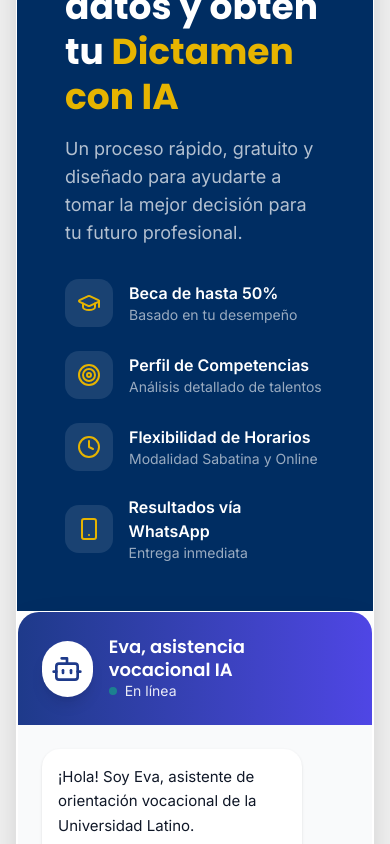
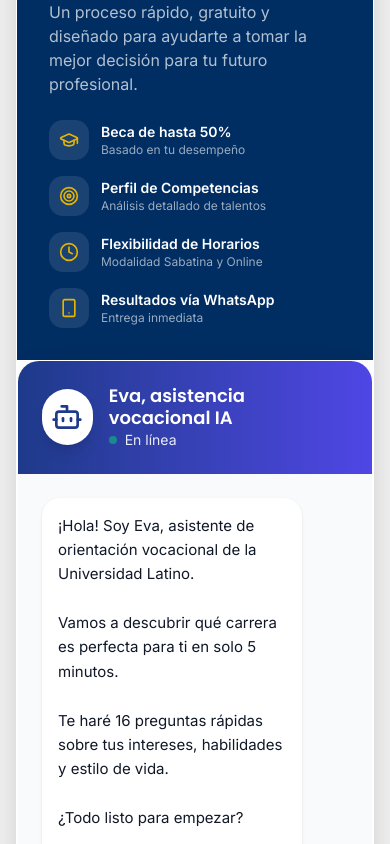
Before and after one commit to LEANDRO140514/universidad-latino-landing, a Next.js app: page / in a window 390 px wide. Shown: the part 4260-5104 px from the top of the page. Built offline with nearby package versions, Linux system fonts and the light colour scheme.

Commit message:
Auto-sync after agent response

```diff
--- a/src/app/page.tsx
+++ b/src/app/page.tsx
@@ -157,57 +157,41 @@ export default function Home() {
       </section>
 
       {/* Formulario / Registro Section */}
-      <section id="chatbot-section" className="py-24 bg-[#F4F4F4]">
-        <div className="container mx-auto px-4">
-          <div className="max-w-6xl mx-auto bg-white rounded-[3rem] shadow-2xl overflow-hidden flex flex-col lg:grid lg:grid-cols-[45%_55%] border border-white">
-            <div className="p-12 lg:p-20 bg-[#002D62] text-white space-y-8 flex flex-col justify-center">
-              <div className="space-y-4">
-                <h2 className="text-4xl lg:text-5xl font-bold leading-tight">Registra tus datos y obtén tu <span className="text-[#E6B400]">Dictamen con IA</span></h2>
-                <p className="text-white/70 text-lg">Un proceso rápido, gratuito y diseñado para ayudarte a tomar la mejor decisión para tu futuro profesional.</p>
+      <section id="chatbot-section" className="py-12 bg-[#F4F4F4] min-h-[calc(100vh-80px)] flex flex-col">
+        <div className="container mx-auto px-4 flex-1 flex flex-col">
+          <div className="flex-1 max-w-6xl mx-auto w-full bg-white rounded-[2rem] md:rounded-[3rem] shadow-2xl overflow-hidden flex flex-col lg:grid lg:grid-cols-[40%_60%] border border-white">
+            <div className="p-8 lg:p-16 bg-[#002D62] text-white space-y-6 flex flex-col justify-center">
+              <div className="space-y-3">
+                <h2 className="text-3xl lg:text-5xl font-bold leading-tight">Registra tus datos y obtén tu <span className="text-[#E6B400]">Dictamen con IA</span></h2>
+                <p className="text-white/70 text-base lg:text-lg">Un proceso rápido, gratuito y diseñado para ayudarte a tomar la mejor decisión para tu futuro profesional.</p>
               </div>
 
-              <div className="space-y-6">
+              <div className="grid grid-cols-1 sm:grid-cols-2 lg:grid-cols-1 gap-4 lg:gap-6">
                 {[
                   { icon: GraduationCap, title: "Beca de hasta 50%", desc: "Basado en tu desempeño" },
                   { icon: Target, title: "Perfil de Competencias", desc: "Análisis detallado de talentos" },
                   { icon: Clock, title: "Flexibilidad de Horarios", desc: "Modalidad Sabatina y Online" },
                   { icon: Smartphone, title: "Resultados vía WhatsApp", desc: "Entrega inmediata" }
                 ].map((item, i) => (
-                  <div key={i} className="flex items-center gap-4">
-                    <div className="w-12 h-12 bg-white/10 rounded-xl flex items-center justify-center">
-                      <item.icon className="w-6 h-6 text-[#E6B400]" />
+                  <div key={i} className="flex items-center gap-3">
+                    <div className="w-10 h-10 bg-white/10 rounded-xl flex items-center justify-center shrink-0">
+                      <item.icon className="w-5 h-5 text-[#E6B400]" />
                     </div>
                     <div>
-                      <p className="font-bold">{item.title}</p>
-                      <p className="text-sm text-white/60">{item.desc}</p>
+                      <p className="font-bold text-sm lg:text-base">{item.title}</p>
+                      <p className="text-xs text-white/60">{item.desc}</p>
                     </div>
                   </div>
                 ))}
               </div>
             </div>
 
-            <div className="relative min-h-[700px] bg-white">
+            <div className="relative flex-1 min-h-[500px] lg:min-h-[600px] bg-white">
               <TypebotChat />
             </div>
           </div>
         </div>
       </section>
-
-      {/* Footer minimal */}
-      <footer className="py-16 bg-white text-center text-sm border-t border-gray-100">
-        <div className="container mx-auto px-4">
-          <img
-            src="https://slelguoygbfzlpylpxfs.supabase.co/storage/v1/render/image/public/project-uploads/58874ed2-ae97-440c-b760-db483a0ae966/logo-horizontal-grande-2048x205-1769155392357.png?width=500&height=50&resize=contain"
-            alt="Universidad Latino"
-            className="h-10 w-auto mx-auto mb-8"
-          />
-          <p className="text-[#002D62] font-semibold">© {new Date().getFullYear()} Universidad Latino. Todos los derechos reservados.</p>
-          <div className="flex justify-center gap-6 mt-4">
-            <a href="#" className="text-gray-400 hover:text-[#002D62] transition-colors">Aviso de Privacidad</a>
-            <a href="#" className="text-gray-400 hover:text-[#002D62] transition-colors">Términos y Condiciones</a>
-          </div>
-        </div>
-      </footer>
     </main>
   );
 }
--- a/src/components/TypebotChat.tsx
+++ b/src/components/TypebotChat.tsx
@@ -149,32 +149,16 @@ export function TypebotChat() {
   const messagesEndRef = useRef<HTMLDivElement>(null);
   const router = useRouter();
 
-  const scrollToBottom = (behavior: ScrollBehavior = "smooth") => {
+    const scrollToBottom = () => {
       if (messagesEndRef.current) {
-      messagesEndRef.current.scrollIntoView({ behavior, block: "nearest" });
+        messagesEndRef.current.scrollIntoView({ behavior: "smooth" });
       }
     };
 
     // Efecto para auto-scroll cuando cambian los mensajes o el estado de escritura
     useEffect(() => {
-    const timer = setTimeout(() => {
       scrollToBottom();
-    }, 150);
-    return () => clearTimeout(timer);
     }, [messages, isTyping]);
-
-  // Asegurar que la sección del chatbot esté visible en pantalla al interactuar
-  const ensureSectionVisible = () => {
-    const section = document.getElementById('chatbot-section');
-    if (section) {
-      const rect = section.getBoundingClientRect();
-      const isVisible = (rect.top >= 0 && rect.bottom <= window.innerHeight);
-
-      if (!isVisible) {
-        section.scrollIntoView({ behavior: 'smooth', block: 'center' });
-      }
-    }
-  };
 
     useEffect(() => {
       startChat();
@@ -360,7 +344,6 @@ const QUESTION_ORDER = [
     const labelMap: Record<number, string> = { 1: "Nada", 2: "Poco", 3: "Moderado", 4: "Mucho", 5: "Totalmente" };
 
     setMessages(prev => [...prev, { id: Date.now().toString(), type: "user", text: labelMap[value] }]);
-    ensureSectionVisible();
 
     const updatedResponses = { ...responses, [variable]: value };
     setResponses(updatedResponses);
@@ -401,7 +384,6 @@ if (QUESTIONS[nextAction]) {
     setResponses(updatedResponses);
 
     setMessages(prev => [...prev, { id: Date.now().toString(), type: "user", text: inputValue }]);
-    ensureSectionVisible();
 
 let nextAction = "";
       if (variable === "nombre") nextAction = "START_TEST";
@@ -454,7 +436,6 @@ let nextAction = "";
       updatedResponses[btn.variable] = btn.value;
       setResponses(updatedResponses);
     }
-    ensureSectionVisible();
     handleAction(btn.action || "", btn.value, updatedResponses);
   };
 
```
Lines whose indentation alone changed are shown as unchanged.
